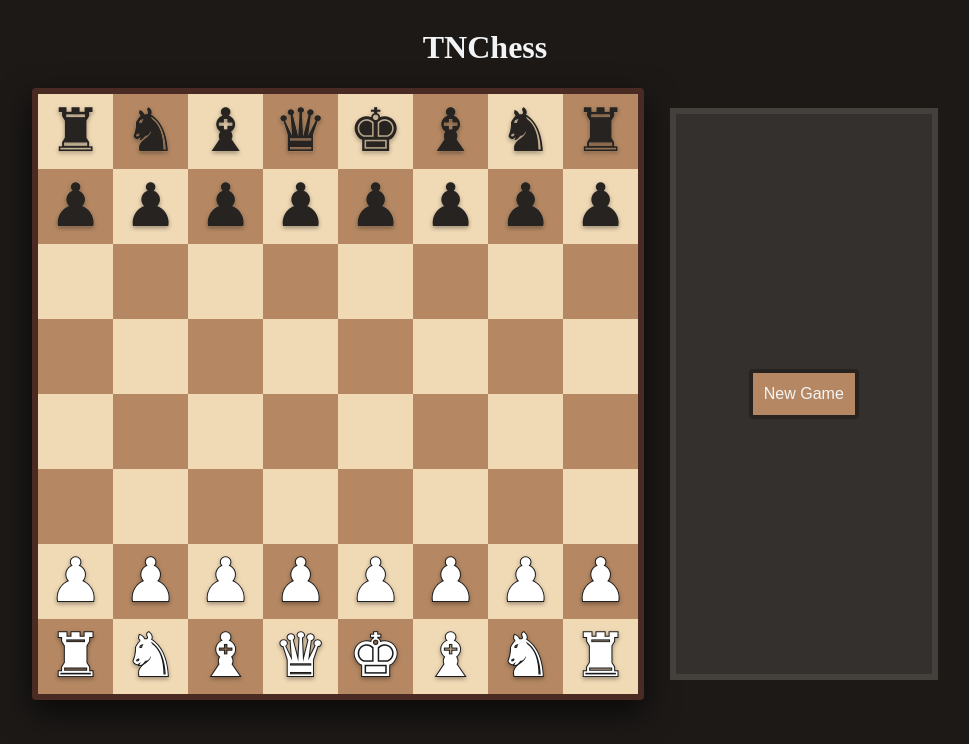
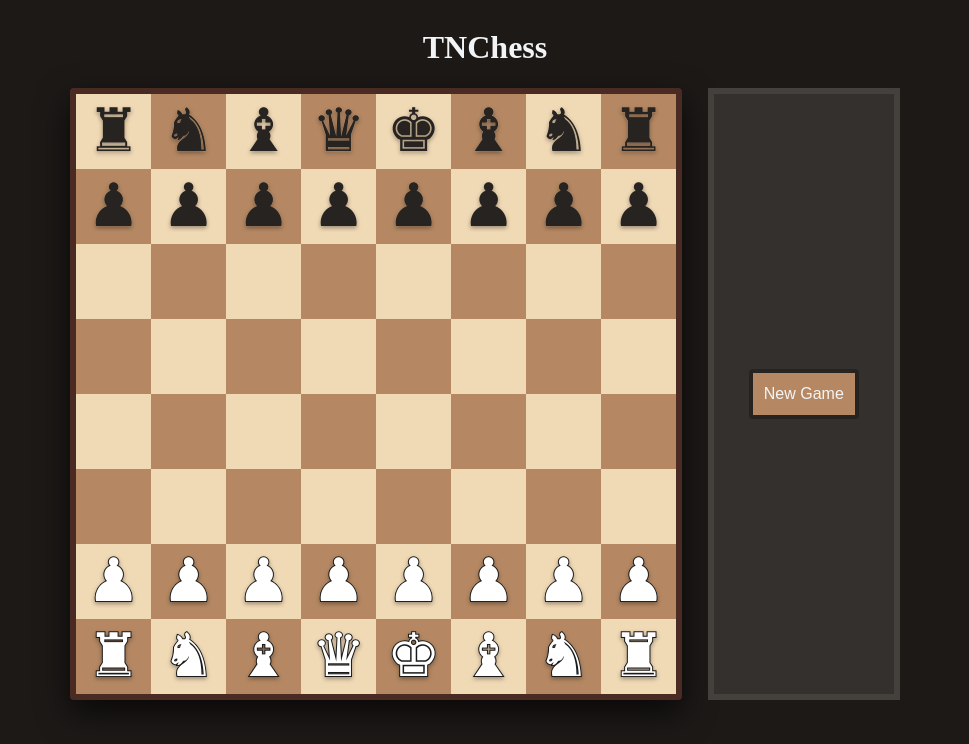
Before and after one commit to tyleruploads/tnchess, a plain HTML site: page index.html in a window 1280 px wide. Shown: the whole page, without its empty margins (155-1124 px from the left). Drawn offline with Linux system fonts and the light colour scheme.

Commit message:
Make chessboard and right panel not size weirdly when page is resized

```diff
--- a/styles/index.css
+++ b/styles/index.css
@@ -32,8 +32,9 @@ body {
   justify-content: center;
   align-items: center;
 
-  width: 20vw;
-  height: 70vh;
+  width: 180px;
+  flex-shrink: 0;
+  height: 600px;
   background-color: var(--card);
   border: 6px solid var(--border-card);
 }
@@ -71,6 +72,7 @@ h1 {
   border: 6px solid var(--border-board);
   border-radius: 4px;
   box-shadow: 0 12px 32px rgba(0, 0, 0, 0.65);
+  flex-shrink: 0;
 }
 
 .square {
```
